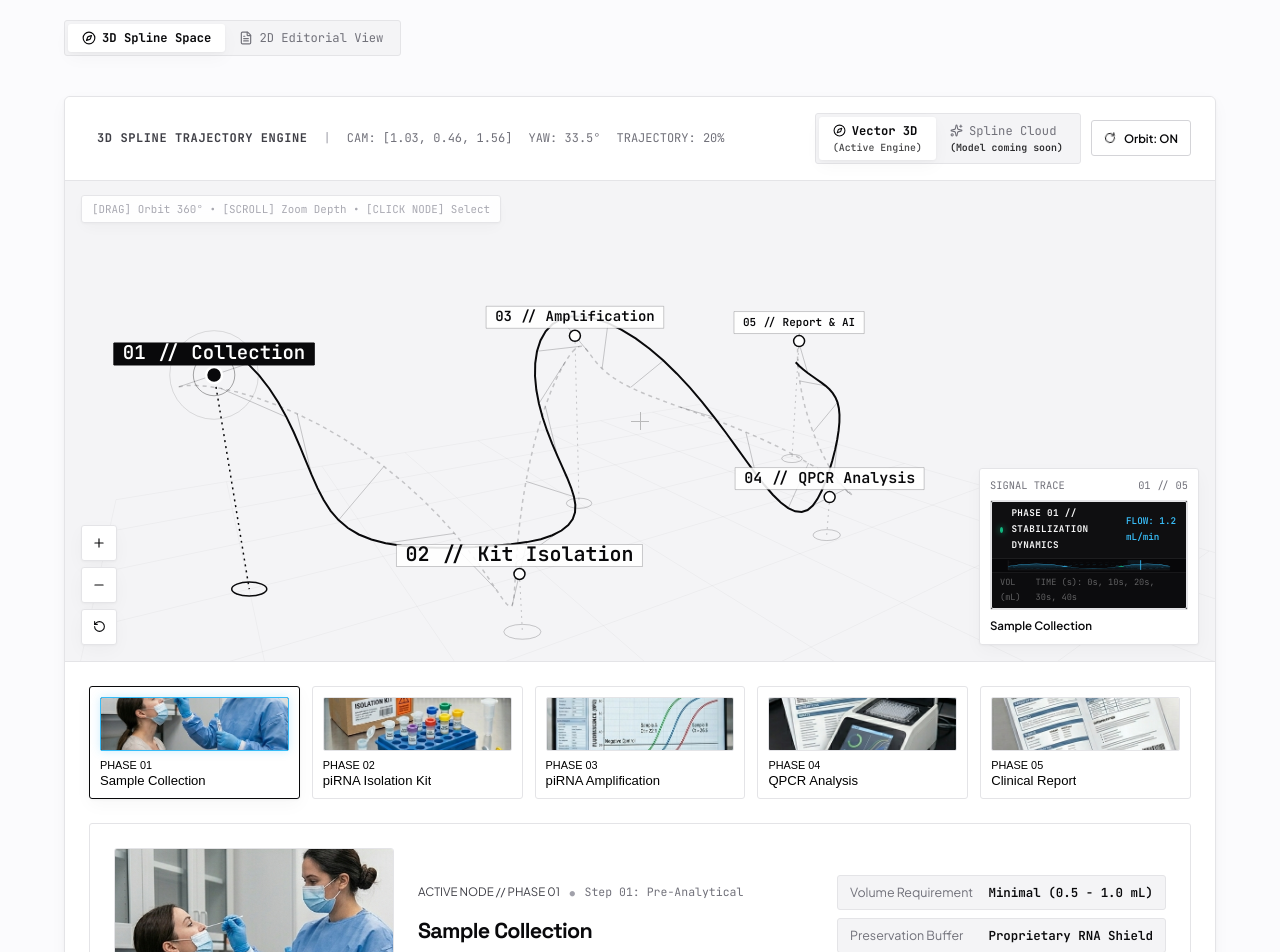
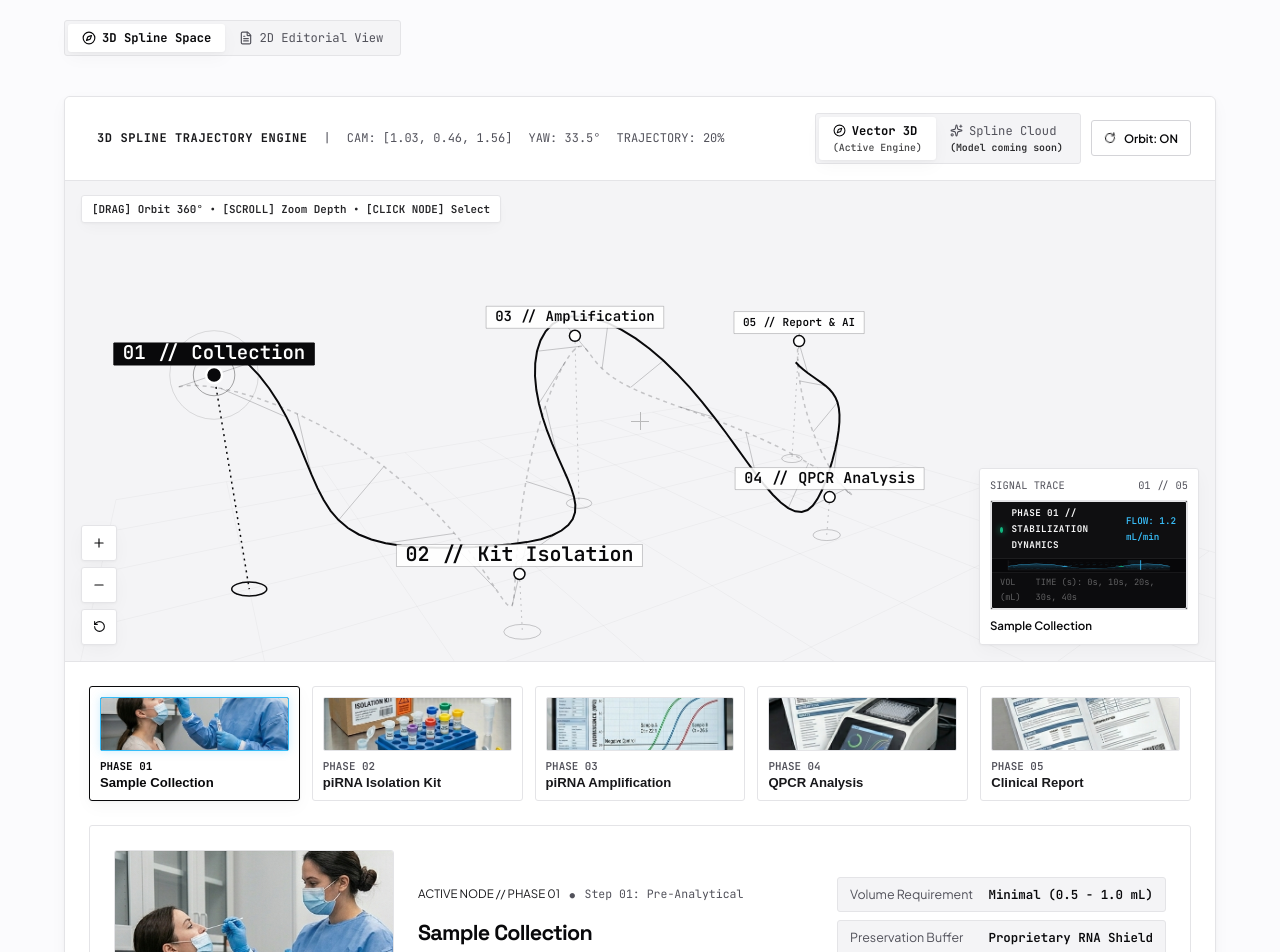
Before and after one commit to AdityaManojA/Indzita-Biotech-Live, a React (Vite) app: page / in a window 1280 px wide. Shown: the part 1720-2672 px from the top of the page. Built offline with nearby package versions, Linux system fonts and the light colour scheme.

Commit message:
fix(theme): enhance text contrast and visibility in dark and light modes

```diff
--- a/src/components/InstitutionalNetwork.jsx
+++ b/src/components/InstitutionalNetwork.jsx
@@ -35,7 +35,7 @@ export default function InstitutionalNetwork() {
                 />
               </div>
 
-              <div style={{ fontFamily: 'var(--font-mono)', fontSize: '0.72rem', color: 'var(--text-caption)', marginBottom: '6px' }}>
+              <div style={{ fontFamily: 'var(--font-mono)', fontSize: '0.72rem', color: 'var(--text-muted)', fontWeight: 600, letterSpacing: '0.05em', marginBottom: '6px' }}>
                 INSTITUTION 0{idx + 1}
               </div>
               <h3 style={{ fontSize: '1.25rem', marginBottom: '8px' }}>{partner.name}</h3>
--- a/src/components/LeadershipTeam.jsx
+++ b/src/components/LeadershipTeam.jsx
@@ -98,7 +98,7 @@ export default function LeadershipTeam() {
                 </span>
               </div>
 
-              <div style={{ fontFamily: 'var(--font-mono)', fontSize: '0.72rem', color: 'var(--text-caption)', marginBottom: '4px' }}>
+              <div style={{ fontFamily: 'var(--font-mono)', fontSize: '0.72rem', color: 'var(--text-muted)', fontWeight: 600, letterSpacing: '0.05em', marginBottom: '4px' }}>
                 DIRECTOR
               </div>
               <h3 style={{ fontSize: '1.28rem', marginBottom: '4px' }}>{member.name}</h3>
--- a/src/components/SplinePhaseBrowser.jsx
+++ b/src/components/SplinePhaseBrowser.jsx
@@ -599,7 +599,7 @@ export default function SplinePhaseBrowser({ activeStepIndex, setActiveStepIndex
               3D SPLINE TRAJECTORY ENGINE
             </span>
           </div>
-          <span style={{ color: 'var(--text-caption)' }}>|</span>
+          <span style={{ color: 'var(--text-muted)' }}>|</span>
           <span style={{ color: 'var(--text-muted)' }}>
             CAM: [{telemetry.camX}, {telemetry.camY}, {telemetry.camZ}]
           </span>
@@ -753,7 +753,7 @@ export default function SplinePhaseBrowser({ activeStepIndex, setActiveStepIndex
                 High-fidelity interactive 3D Spline Cloud CAD models of the IndZita Automated Diagnostic Cassette and Organoid Bioreactor Docking Nest are currently in development.
               </p>
 
-              <div style={{ display: 'flex', alignItems: 'center', gap: '16px', fontFamily: 'var(--font-mono)', fontSize: '0.72rem', color: 'var(--text-caption)' }}>
+              <div style={{ display: 'flex', alignItems: 'center', gap: '16px', fontFamily: 'var(--font-mono)', fontSize: '0.72rem', color: 'var(--text-muted)', fontWeight: 600 }}>
                 <span>SCHEDULED: Q4 2026</span>
                 <span>•</span>
                 <span>FULL WEBGPU EMBED</span>
@@ -862,7 +862,7 @@ export default function SplinePhaseBrowser({ activeStepIndex, setActiveStepIndex
               <span className="step-index-mono" style={{ fontSize: '0.72rem' }}>
                 ACTIVE NODE // PHASE 0{activeStepIndex + 1}
               </span>
-              <span style={{ color: 'var(--text-caption)' }}>•</span>
+              <span style={{ color: 'var(--text-muted)' }}>•</span>
               <span style={{ fontFamily: 'var(--font-mono)', fontSize: '0.72rem', color: 'var(--text-muted)' }}>
                 {activeStep.category}
               </span>
--- a/src/index.css
+++ b/src/index.css
@@ -17,10 +17,14 @@
   --border-dark: #18181b;
 
   --text-ink: #09090b;
-  --text-body: #3f3f46;
-  --text-muted: #71717a;
-  --text-caption: #a1a1aa;
+  --text-body: #18181b;
+  --text-muted: #52525b;
+  --text-caption: #64748b;
   --text-on-dark: #ffffff;
+
+  --badge-green-text: #065f46;
+  --badge-green-bg: rgba(5, 150, 105, 0.12);
+  --badge-green-border: rgba(5, 150, 105, 0.32);
 
   --btn-primary-bg: #09090b;
   --btn-primary-text: #ffffff;
@@ -29,8 +33,8 @@
   --btn-secondary-border: #d4d4d8;
 
   --card-bg: #ffffff;
-  --nav-bg: rgba(251, 251, 253, 0.92);
-  --grid-line: rgba(0, 0, 0, 0.025);
+  --nav-bg: rgba(251, 251, 253, 0.94);
+  --grid-line: rgba(0, 0, 0, 0.035);
   --shadow-editorial: 0 1px 3px rgba(0, 0, 0, 0.04), 0 6px 18px rgba(0, 0, 0, 0.03);
   --shadow-dropdown: 0 10px 30px rgba(0, 0, 0, 0.08);
 
@@ -39,7 +43,7 @@
 }
 
 [data-theme="dark"] {
-  /* Dark Mode Variables */
+  /* Dark Mode Variables — Ultra High Contrast Accessibility */
   --bg-page: #09090b;
   --bg-surface: #121215;
   --bg-subtle: #18181c;
@@ -50,11 +54,15 @@
   --border-medium: #3f3f46;
   --border-dark: #e4e4e7;
 
-  --text-ink: #f4f4f5;
-  --text-body: #a1a1aa;
-  --text-muted: #71717a;
-  --text-caption: #52525b;
+  --text-ink: #ffffff;
+  --text-body: #e2e8f0;
+  --text-muted: #94a3b8;
+  --text-caption: #a1a1aa;
   --text-on-dark: #09090b;
+
+  --badge-green-text: #34d399;
+  --badge-green-bg: rgba(16, 185, 129, 0.15);
+  --badge-green-border: rgba(16, 185, 129, 0.35);
 
   --btn-primary-bg: #f4f4f5;
   --btn-primary-text: #09090b;
@@ -63,8 +71,8 @@
   --btn-secondary-border: #3f3f46;
 
   --card-bg: #121215;
-  --nav-bg: rgba(9, 9, 11, 0.92);
-  --grid-line: rgba(255, 255, 255, 0.03);
+  --nav-bg: rgba(9, 9, 11, 0.94);
+  --grid-line: rgba(255, 255, 255, 0.04);
   --shadow-editorial: 0 1px 3px rgba(0, 0, 0, 0.3), 0 6px 18px rgba(0, 0, 0, 0.4);
   --shadow-dropdown: 0 10px 30px rgba(0, 0, 0, 0.5);
 
@@ -449,6 +457,13 @@ h1, h2, h3, h4, h5 {
   background: var(--bg-surface);
 }
 
+.nav-pill-link.active {
+  color: var(--text-ink);
+  background: var(--bg-surface);
+  font-weight: 600;
+  box-shadow: var(--shadow-editorial);
+}
+
 /* Header Actions */
 .header-actions {
   display: flex;
@@ -835,8 +850,8 @@ h1, h2, h3, h4, h5 {
 .promise-num {
   font-family: var(--font-mono);
   font-size: 0.68rem;
-  color: var(--text-caption);
-  font-weight: 400;
+  color: var(--text-muted);
+  font-weight: 600;
 }
 
 .promise-grid-cell dd {
@@ -944,7 +959,9 @@ h1, h2, h3, h4, h5 {
 .home-feat-cell-index {
   font-family: var(--font-mono);
   font-size: 0.7rem;
-  color: var(--text-caption);
+  color: var(--text-muted);
+  font-weight: 600;
+  letter-spacing: 0.05em;
   margin-bottom: 8px;
 }
 
@@ -1046,9 +1063,9 @@ h1, h2, h3, h4, h5 {
   font-family: var(--font-mono);
   font-size: 0.62rem;
   font-weight: 700;
-  color: #10b981;
-  background: rgba(16, 185, 129, 0.12);
-  border: 1px solid rgba(16, 185, 129, 0.35);
+  color: var(--badge-green-text);
+  background: var(--badge-green-bg);
+  border: 1px solid var(--badge-green-border);
   padding: 3px 7px;
   border-radius: var(--radius-xs);
   display: inline-flex;
@@ -1175,7 +1192,7 @@ h1, h2, h3, h4, h5 {
   align-items: center;
   font-family: var(--font-mono);
   font-size: 0.62rem;
-  color: #71717a;
+  color: #a1a1aa;
   margin-top: 4px;
 }
 
@@ -1355,7 +1372,8 @@ h1, h2, h3, h4, h5 {
 .pipeline-step-tab .step-index-mono {
   font-family: var(--font-mono);
   font-size: 0.72rem;
-  color: var(--text-caption);
+  color: var(--text-muted);
+  font-weight: 600;
   margin-bottom: 6px;
 }
 
@@ -1497,6 +1515,31 @@ h1, h2, h3, h4, h5 {
   background: var(--bg-surface);
   border-color: var(--text-ink);
   box-shadow: var(--shadow-editorial);
+}
+
+.spline-step-tab-btn .step-index-mono {
+  font-family: var(--font-mono);
+  font-size: 0.68rem;
+  color: var(--text-muted);
+  font-weight: 600;
+  transition: color 0.15s ease;
+}
+
+.spline-step-tab-btn.active .step-index-mono {
+  color: var(--text-ink);
+  font-weight: 700;
+}
+
+.spline-step-tab-btn .step-label {
+  font-size: 0.82rem;
+  font-weight: 600;
+  color: var(--text-body);
+  transition: color 0.15s ease;
+}
+
+.spline-step-tab-btn.active .step-label {
+  color: var(--text-ink);
+  font-weight: 700;
 }
 
 .spline-step-thumb {
@@ -1645,13 +1688,14 @@ h1, h2, h3, h4, h5 {
   pointer-events: none;
   font-family: var(--font-mono);
   font-size: 0.68rem;
-  color: var(--text-caption);
+  color: var(--text-body);
+  font-weight: 600;
   background: var(--bg-surface);
   border: 1px solid var(--border-hairline);
   padding: 4px 10px;
   border-radius: var(--radius-xs);
   box-shadow: var(--shadow-editorial);
-  opacity: 0.9;
+  opacity: 0.95;
   z-index: 5;
   backdrop-filter: blur(8px);
 }
@@ -2291,9 +2335,9 @@ h1, h2, h3, h4, h5 {
   font-family: var(--font-mono);
   font-size: 0.68rem;
   font-weight: 700;
-  background: rgba(16, 185, 129, 0.12);
-  color: #10b981;
-  border: 1px solid rgba(16, 185, 129, 0.3);
+  background: var(--badge-green-bg);
+  color: var(--badge-green-text);
+  border: 1px solid var(--badge-green-border);
   padding: 3px 8px;
   border-radius: 2px;
   letter-spacing: 0.05em;
```
Also changed, not shown: src/components/VirtualLabModal.jsx (+10 -10 lines).
